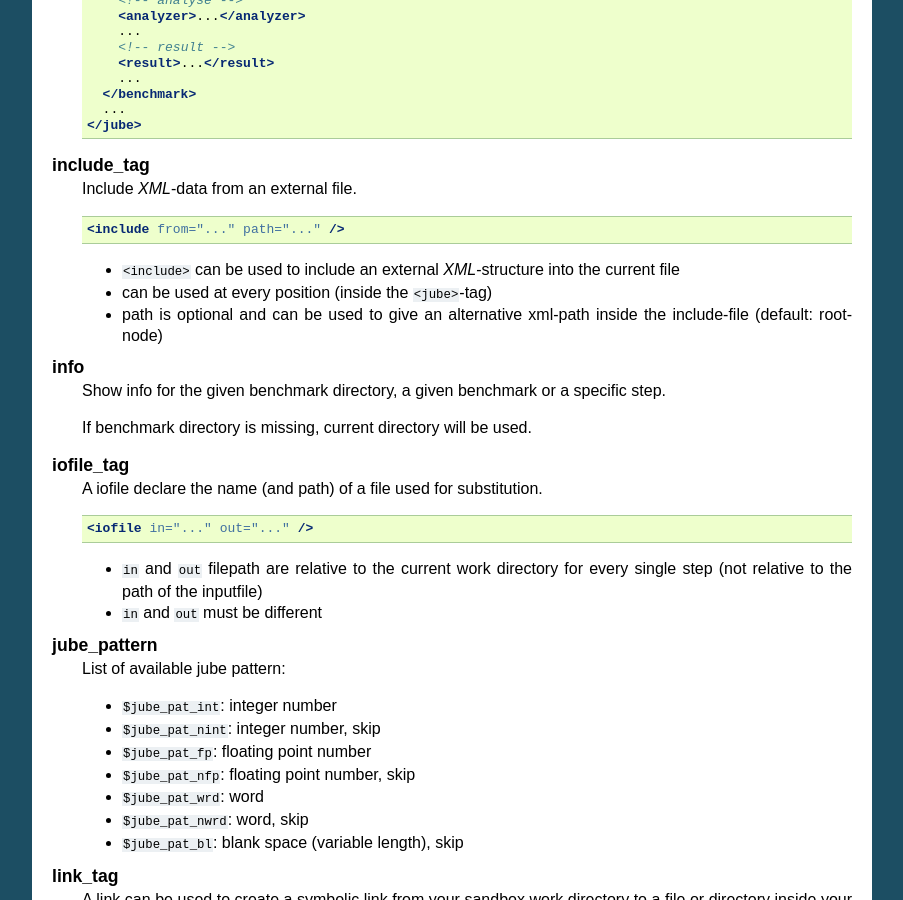
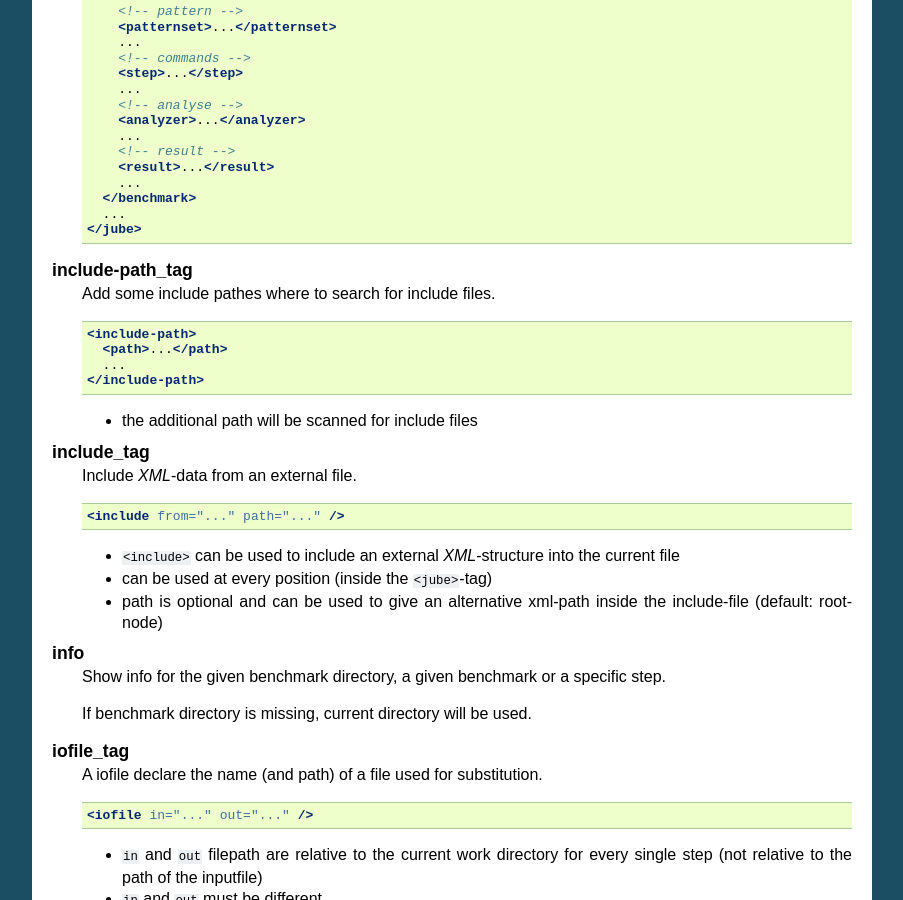
Before and after one commit to FZJ-JSC/JUBE, a Sphinx documentation site: the page built from docs/glossar.rst, in a window 1280 px wide and 900 px high, scrolled down 3110 px. Shown: the whole window, without its empty margins (198-1101 px from the left). Built offline with Sphinx 7.4.7, drawn with Linux system fonts in a browser that asks for light colours; some of the changed text lies outside the part shown.

Commit message:
* add some glossar entries

```diff
--- a/docs/glossar.rst
+++ b/docs/glossar.rst
@@ -66,6 +66,25 @@
         * multiple benchmarks can use the same folder
         * every benchmark and every (new) run will create a new folder (named by an unique benchmark id) inside this given ``outpath``
         * the path will be relative to input file location
+
+   include-path_tag
+      Add some include pathes where to search for include files.
+
+      .. code-block:: xml
+
+         <include-path>
+           <path>...</path>
+           ...
+         </include-path>
+
+      * the additional path will be scanned for include files
+
+   comment_tag
+      Add a benchmark specific comment. These comment will be stored inside the benchmark directory.
+
+      .. code-block:: xml
+
+         <comment>...</comment>
 
    selection_tag
       Select benchmarks by name.
```
Also changed, not shown: 2 other files.
